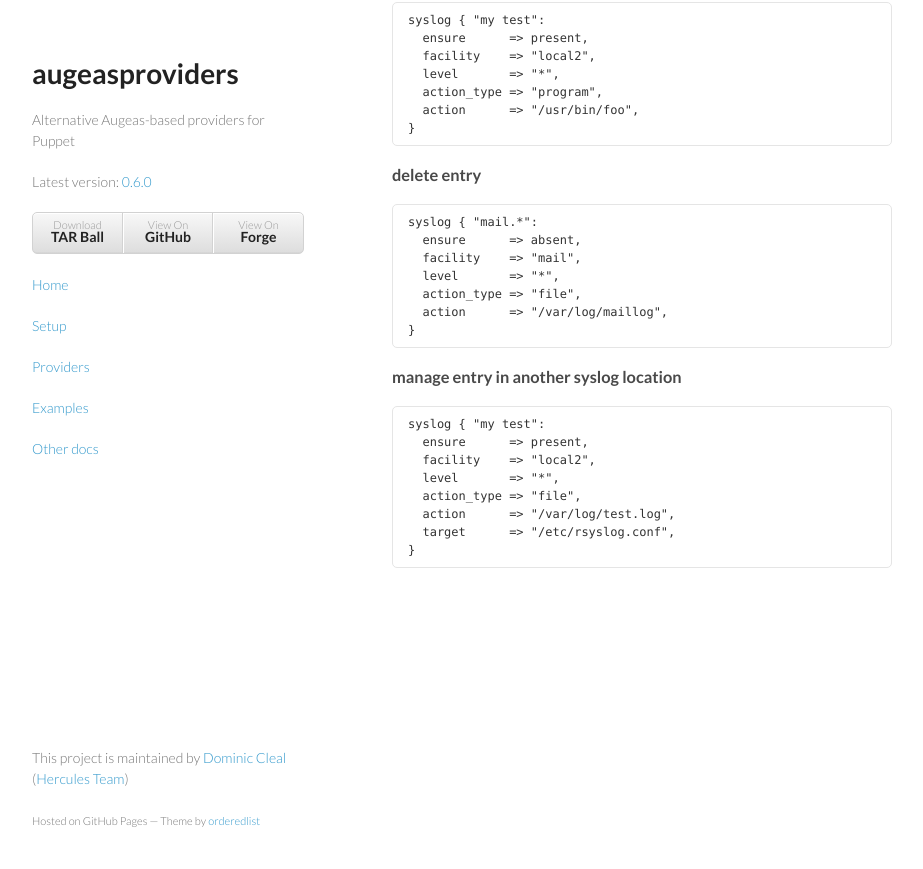
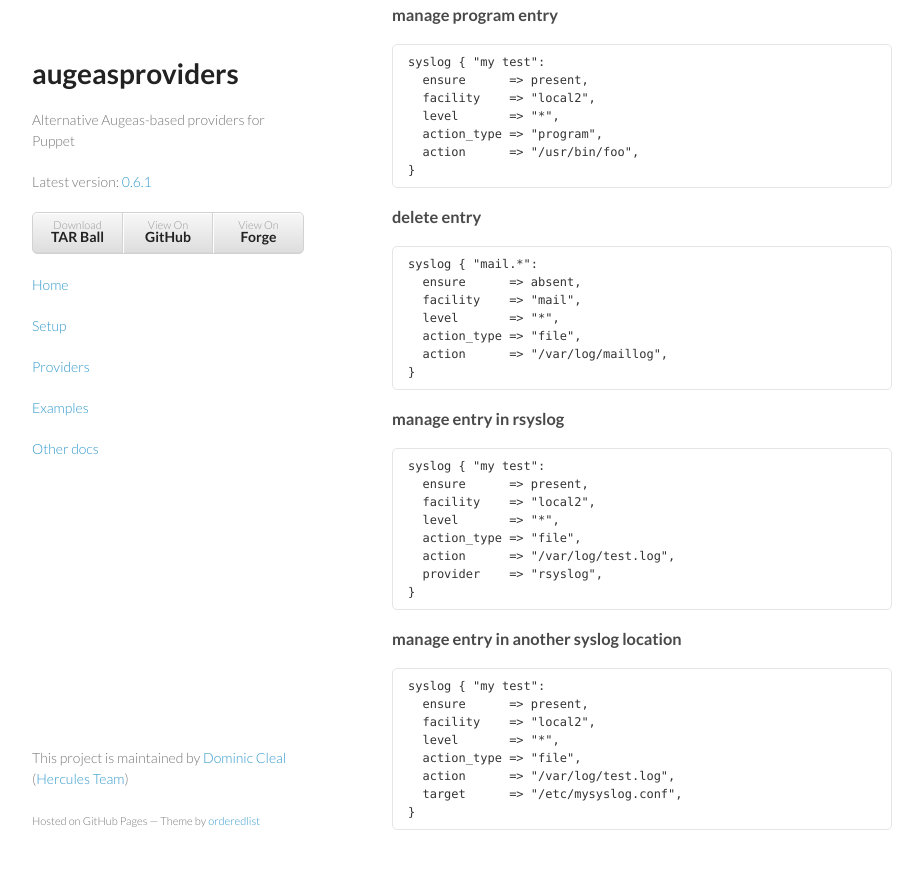
Before and after one commit to voxpupuli/puppet-augeasproviders, a Jekyll site: the page built from documentation/examples.md, in a window 1280 px wide and 900 px high, scrolled down 13464 px. Shown: the top 869 px of the window, without its empty margins (178-1101 px from the left). Built offline with Jekyll 4.4.1, drawn with Linux system fonts in a browser that asks for light colours; some of the changed text lies outside the part shown.

```diff
--- a/_layouts/minimal.html
+++ b/_layouts/minimal.html
@@ -19,10 +19,10 @@
         <p>Alternative Augeas-based providers for Puppet</p>
 
         <p class="view">Latest version: <a
-            href="http://forge.puppetlabs.com/domcleal/augeasproviders">0.6.0</a></p>
+            href="http://forge.puppetlabs.com/domcleal/augeasproviders">0.6.1</a></p>
 
         <ul>
-          <li><a href="http://forge.puppetlabs.com/domcleal/augeasproviders/0.6.0.tar.gz">Download <strong>TAR Ball</strong></a></li>
+          <li><a href="http://forge.puppetlabs.com/domcleal/augeasproviders/0.6.1.tar.gz">Download <strong>TAR Ball</strong></a></li>
           <li><a href="https://github.com/hercules-team/augeasproviders">View On <strong>GitHub</strong></a></li>
           <li><a href="http://forge.puppetlabs.com/domcleal/augeasproviders">View On <strong>Forge</strong></a></li>
         </ul>
--- a/documentation/examples.md
+++ b/documentation/examples.md
@@ -622,7 +622,9 @@ This is a custom type and provider supplied by `augeasproviders`.
     }
 ## syslog provider
 
-This is a custom type and provider supplied by `augeasproviders`.
+This is a custom type, with two providers supplied by `augeasproviders`.  A
+`syslog` provider handles basic syslog configs, while an `rsyslog` provider
+handles the extended rsyslog config (this requires Augeas 1.0.0).
 
 ### manage entry
 
@@ -685,6 +687,17 @@ This is a custom type and provider supplied by `augeasproviders`.
       action      => "/var/log/maillog",
     }
 
+### manage entry in rsyslog
+
+    syslog { "my test":
+      ensure      => present,
+      facility    => "local2",
+      level       => "*",
+      action_type => "file",
+      action      => "/var/log/test.log",
+      provider    => "rsyslog",
+    }
+
 ### manage entry in another syslog location
 
     syslog { "my test":
@@ -693,5 +706,5 @@ This is a custom type and provider supplied by `augeasproviders`.
       level       => "*",
       action_type => "file",
       action      => "/var/log/test.log",
-      target      => "/etc/rsyslog.conf",
+      target      => "/etc/mysyslog.conf",
     }
```
Also changed, not shown: documentation/changelog.md (+6 -0 lines).
